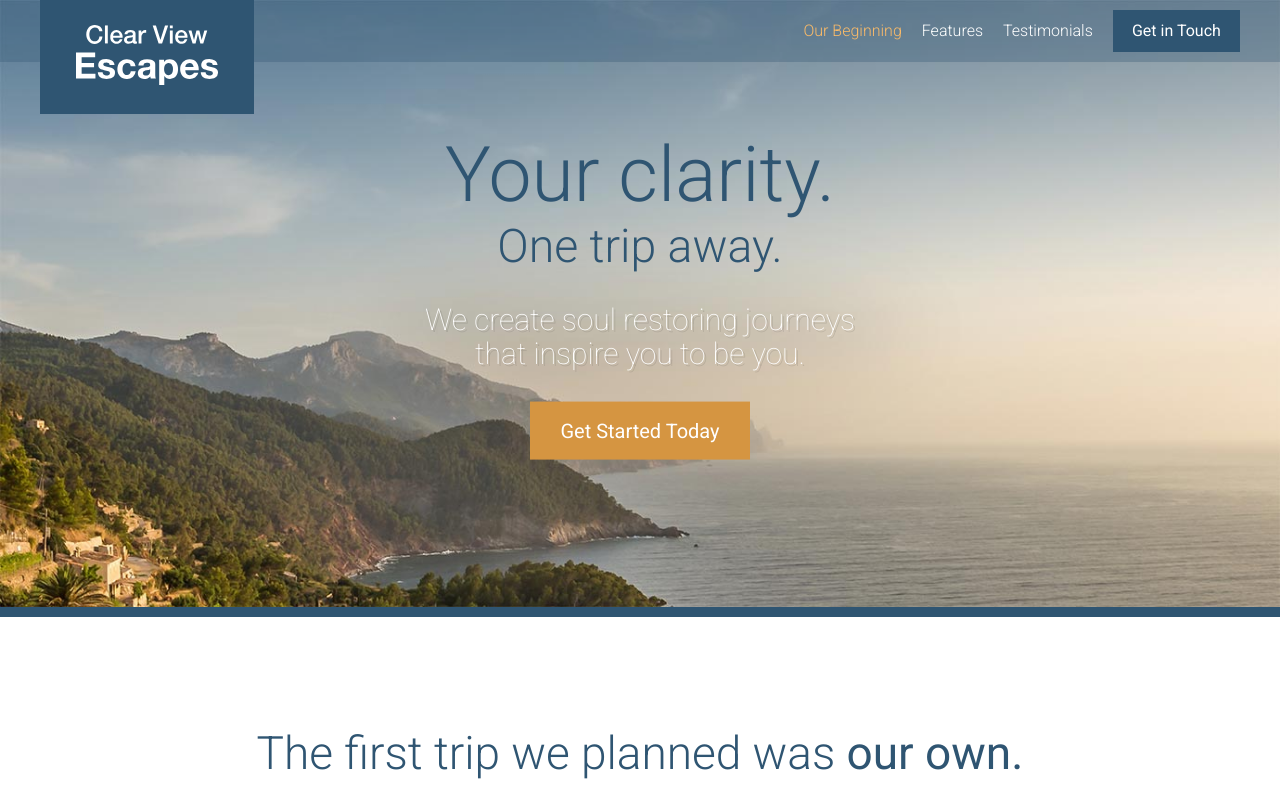
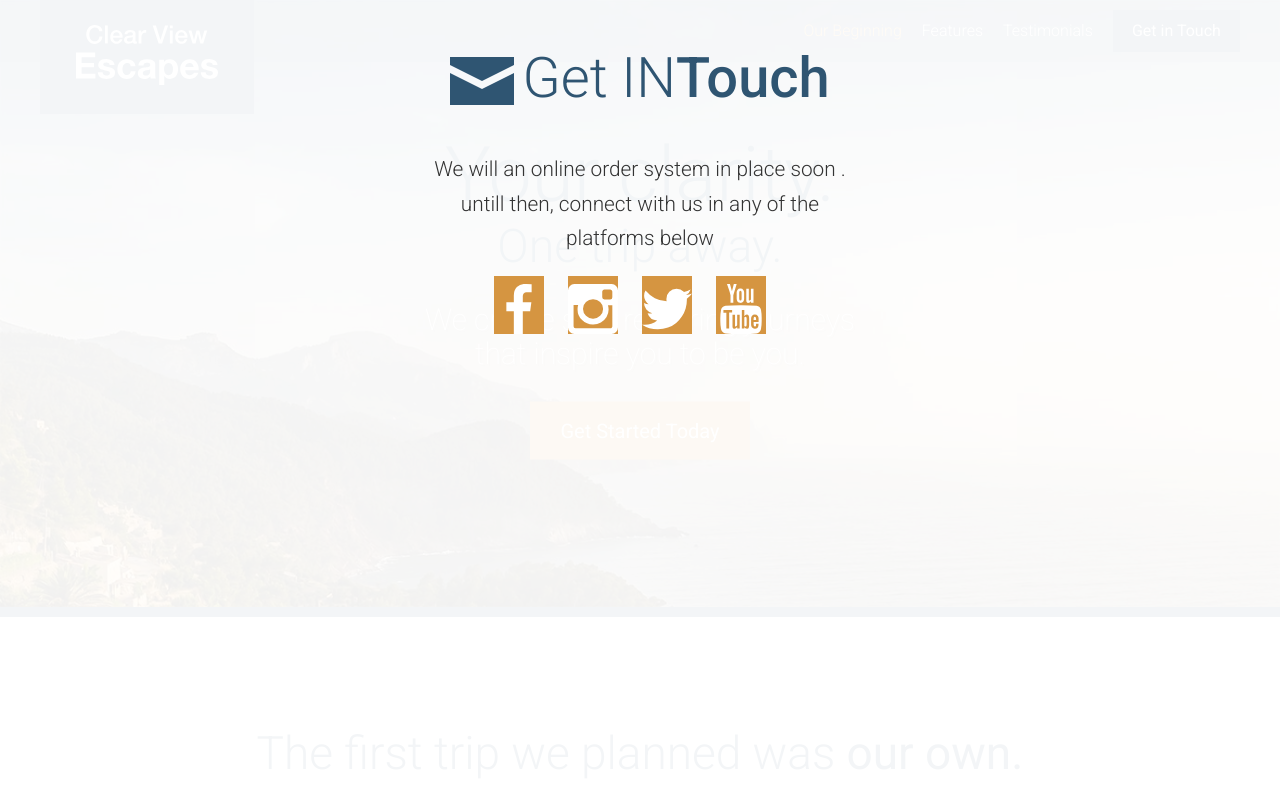
Before and after one commit to m-elattar/travel-site, a website: page app/index.html in a window 1280 px wide. Shown: the top 800 px of the page. Drawn offline with Linux system fonts and the light colour scheme.

Commit message:
unfinished modal&social icons

```diff
--- /dev/null
+++ b/app/assets/styles/modules/_modal.css
@@ -0,0 +1,17 @@
+.modal {
+	position: fixed;
+	top:0;
+	width: 100%;
+	height: 100%;
+	z-index: 99;
+	background-color: rgba(255,255,255,.94);
+
+	&__description {
+		text-align: center;
+		font-size: 1.3rem;
+		font-weight: 300;
+		line-height: 1.65;
+	}
+
+
+}
--- a/app/assets/styles/modules/_section-title.css
+++ b/app/assets/styles/modules/_section-title.css
@@ -9,6 +9,10 @@
 
 	strong{
 	font-weight: 500;
+	}
+
+	&--less-margin{
+		margin-bottom: 1.3rem;
 	}
 
 	&__icon {
--- /dev/null
+++ b/app/assets/styles/modules/_social-icon.css
@@ -0,0 +1,11 @@
+.social-icon{
+	text-align: center;
+
+	&__indvidual{
+		display: inline-block;
+		background-color: #d59541;
+		width: 50px;
+		height: 50px;
+		margin-right: 20px;
+	}
+}
--- a/app/assets/styles/modules/_wrapper.css
+++ b/app/assets/styles/modules/_wrapper.css
@@ -9,6 +9,10 @@
 	&--medium{
 		max-width:976px;
 
+	}
+
+	&--narrow{
+		max-width: 470px;
 	}
 
 	.wrapper {
--- a/app/assets/styles/style.css
+++ b/app/assets/styles/style.css
@@ -15,3 +15,5 @@
 @import "modules/_site-header";
 @import "modules/_reveal-item";
 @import "modules/_primary-nav";
+@import 'modules/_modal';
+@import "modules/_social-icon";
--- a/app/index.html
+++ b/app/index.html
@@ -152,6 +152,27 @@
       <p><span class="ws-footer__text">Copyright &copy; 2016 Clear View Escapes. All rights reserved.</span><a class="btn btn--orange" href="#">Get in Touch</a></p>
     </div>
   </footer>
+
+  <div class="modal">
+    <h2 class="section-title section-title--less-margin section-title--blue"><img class="section-title__icon" src="assets/images/icons/mail.svg">Get IN<strong>Touch</strong></h2>
+    <div class="wrapper wrapper--narrow">
+       <p class="modal__description">We will an online order system in place soon . untill then, connect with us in any of the platforms below</p>
+    </div>
+    <div class="social-icon">
+      <div class="social-icon__indvidual">
+        <img class="section-title__icon social-icon__indvidual" src="assets/images/icons/facebook.svg">
+      </div>
+      <div class="social-icon__indvidual">
+        <img class="section-title__icon social-icon__indvidual" src="assets/images/icons/instagram.svg">
+      </div>
+      <div class="social-icon__indvidual">
+        <img class="section-title__icon social-icon__indvidual" src="assets/images/icons/twitter.svg">
+      </div>
+      <div class="social-icon__indvidual">
+        <img class="section-title__icon social-icon__indvidual" src="assets/images/icons/youtube.svg">
+      </div>
+    </div>
+  </div>
   <script src="/temp/scripts/App.js" type="text/javascript"></script>
 </body>
 </html>
--- a/app/temp/styles/style.css
+++ b/app/temp/styles/style.css
@@ -468,6 +468,10 @@ a {
 
 	}
 
+.wrapper--narrow{
+		max-width: 470px;
+	}
+
 .wrapper .wrapper {
 		padding-left: 0;
 		padding-right: 0;
@@ -776,6 +780,10 @@ a {
 	font-weight: 500;
 	}
 
+.section-title--less-margin{
+		margin-bottom: 1.3rem;
+	}
+
 .section-title__icon {
 		display: block;
 		margin-left:auto;
@@ -1000,3 +1008,33 @@ a {
 .primary-nav a.is-current-link{
 			color:#fabb69;
 		}
+
+.modal {
+	position: fixed;
+	top:0;
+	width: 100%;
+	height: 100%;
+	z-index: 99;
+	background-color: rgba(255,255,255,.94);
+
+
+}
+
+.modal__description {
+		text-align: center;
+		font-size: 1.3rem;
+		font-weight: 300;
+		line-height: 1.65;
+	}
+
+.social-icon{
+	text-align: center;
+}
+
+.social-icon__indvidual{
+		display: inline-block;
+		background-color: #d59541;
+		width: 50px;
+		height: 50px;
+		margin-right: 20px;
+	}
```
